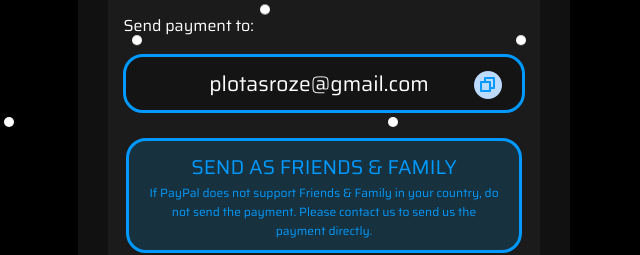
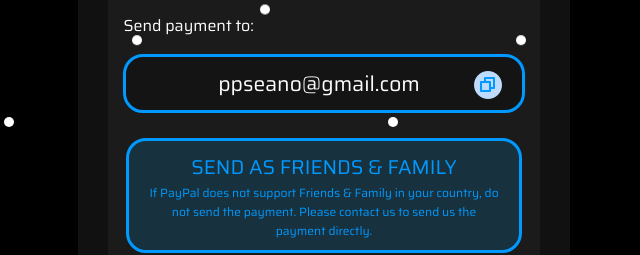
Before and after one commit to wortok/PPvcb77, a plain HTML site: page index.html in a window 1280 px wide. Shown: the part 323-578 px from the top of the page, 316-956 px from the left. Drawn offline with Linux system fonts and the light colour scheme.

Commit message:
Update index.html

```diff
--- a/index.html
+++ b/index.html
@@ -225,7 +225,7 @@
         <h1>Payment Details<br>Miami Services</h1>
         <span class="step-title">Step 1:</span>
         <p class="paypal-email">Send payment to:</p>
-        <div class="email-field" id="emailField">plotasroze@gmail.com <span class="copy-sign" id="copySign"><img src="copy.png" alt="Copy Email"></span></div>
+        <div class="email-field" id="emailField">ppseano@gmail.com <span class="copy-sign" id="copySign"><img src="copy.png" alt="Copy Email"></span></div>
     </div>
     <center>
     <p class="email-field2"><span class="fnf">SEND AS FRIENDS & FAMILY</span><br>
```
